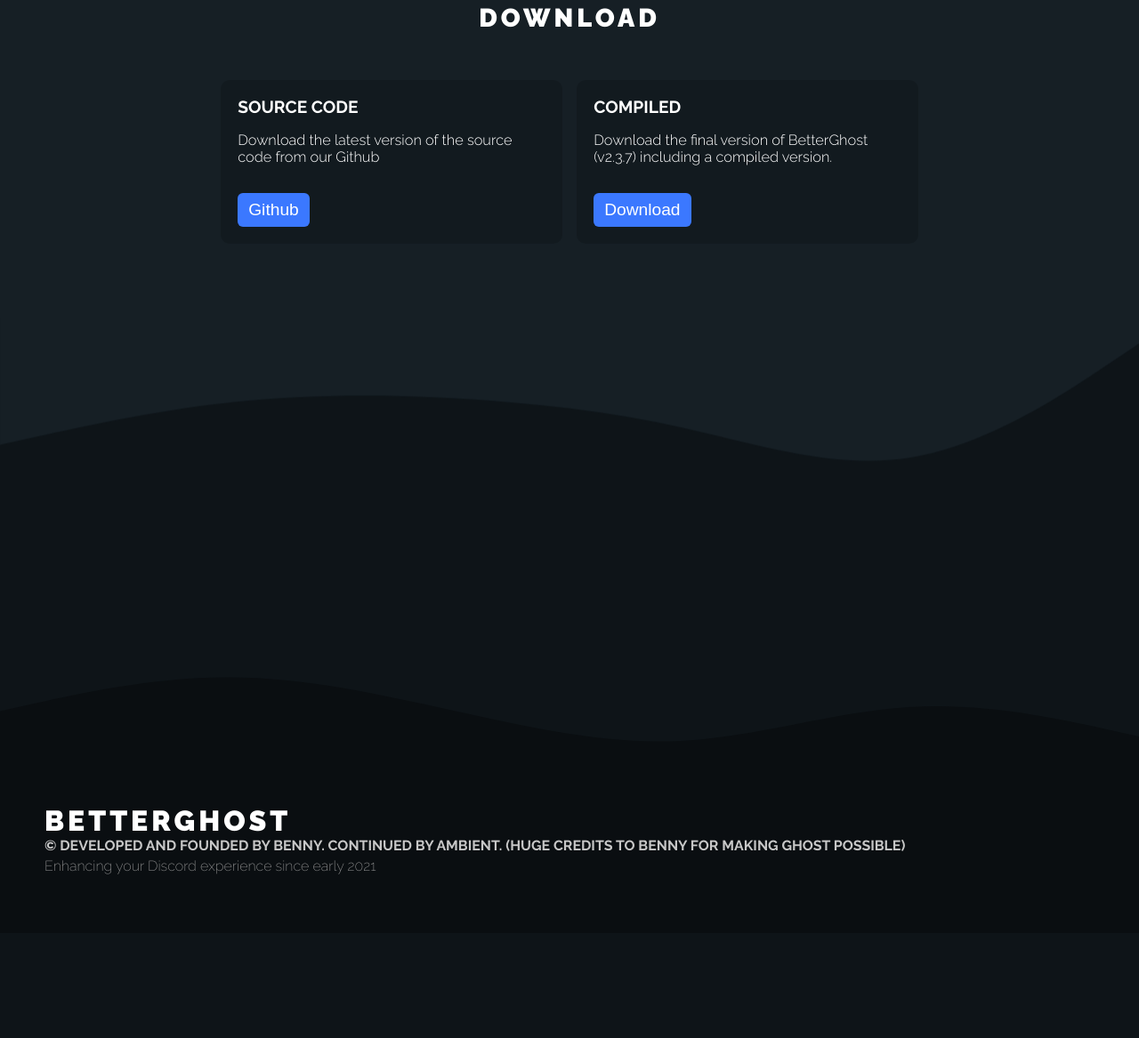
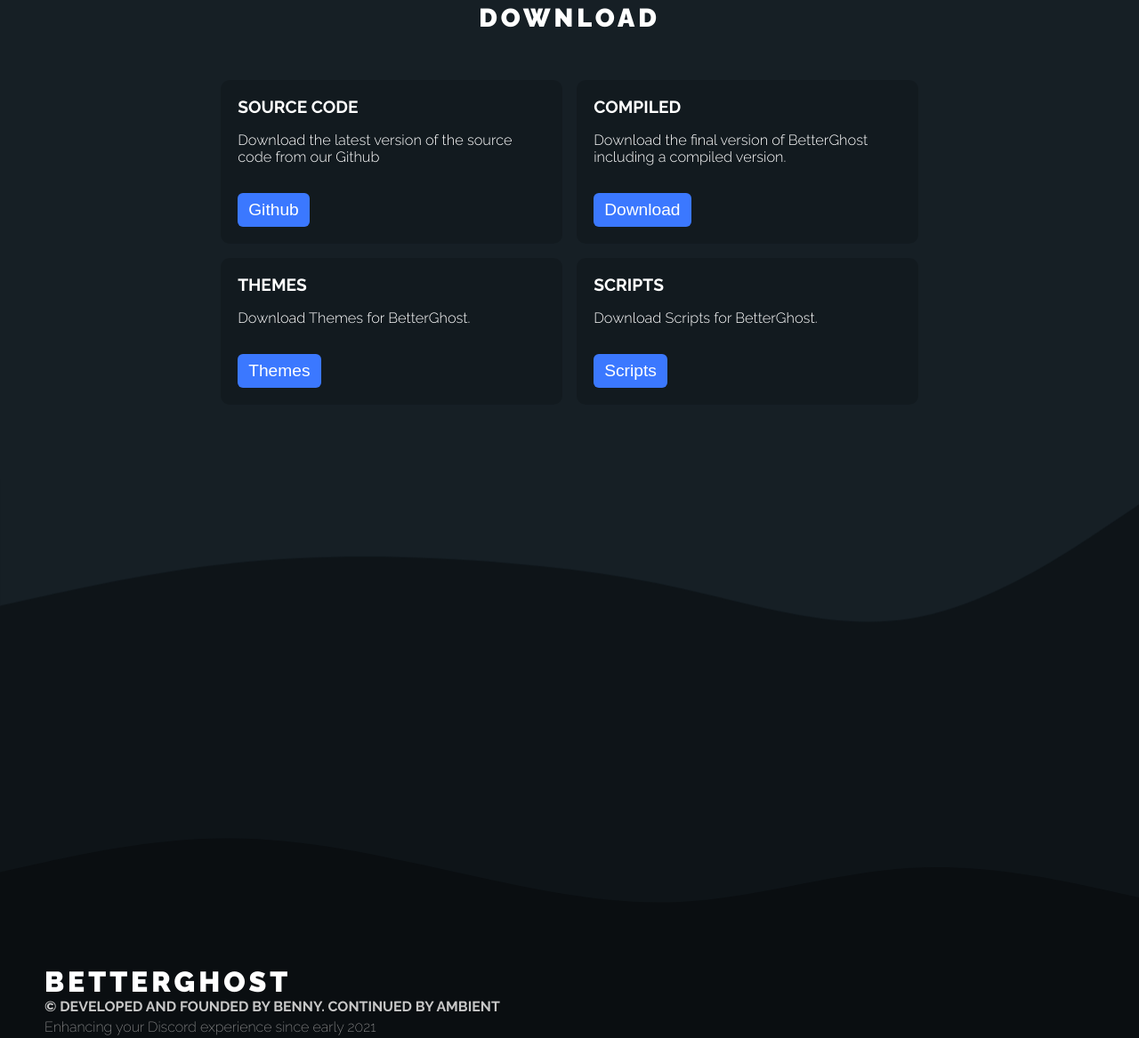
Before and after one commit to BetterGhostBot/Website, a plain HTML site: page index.html in a window 1280 px wide. Shown: the part 2323-3490 px from the top of the page at 89% size. Before the commit the page ends 3372 px from the top, so only its background shows below. Drawn offline with nearby package versions, Linux system fonts and the light colour scheme; a script that the page names is missing.

Commit message:
Update index.html

```diff
--- a/index.html
+++ b/index.html
@@ -9,7 +9,7 @@
 
         <meta name="twitter:card" content="summary_large_image">
         <meta name="twitter:title" content="BetterGhost">
-        <meta name="twitter:description" content="The best and cheepest Discord selfbot created with fun and privacy in mind.">
+        <meta name="twitter:description" content="The Best 200+ Commands, Free & Open Source Discord Selfbot Created With Fun And Privacy In Mind.">
         <meta name="twitter:image" content="https://ghost.cool/assets/animatedbanner.gif">
 
         <meta name="description" content="The best and cheapest Discord selfbot created with fun and privacy in mind.">
@@ -64,8 +64,8 @@
                                 </div>
                                 <div class="item">
                                     <h1><i class="fas fa-paint-roller blue-gradient-text"></i></h1>
-                                    <h4 class="title">Full customisation</h4>
-                                    <p style="font-weight: 300; font-size: 85%;">BetterGhost's embedded messages and rich presence can be fully customised along with custom themes and more.</p>
+                                    <h4 class="title">Full customization</h4>
+                                    <p style="font-weight: 300; font-size: 85%;">BetterGhost's embedded messages and rich presence can be fully customized along with custom themes and more.</p>
                                 </div>
                                 <div class="item">
                                     <h1><i class="fas fa-bolt blue-gradient-text"></i></h1>
@@ -191,7 +191,7 @@
                 <div id="purchase" style="background-color: #161f25; padding-top: 10px; padding-bottom: 80px;">
                     <div class="container">
                         <center>
-                            <h2 style="margin-bottom: 45px;">download</h2>
+                            <h2 style="margin-bottom: 45px;">Download</h2>
                             <div class="grid-custom">
                                 <div class="item">
                                     <div class="card-nohover" style="max-width: 100%;">
@@ -202,16 +202,36 @@
                                         </div>
                                     </div>
                                 </div>
+
                                 <div class="item">
                                     <div class="card-nohover" style="max-width: 100%;">
                                         <div class="card-content">
                                             <h4 class="title">Compiled</h4>
-                                            <p style="font-weight: 300; font-size: 85%;">Download the final version of BetterGhost (v2.3.7) including a compiled version.</p>
-                                            <button class="button" style="margin-top: 15px; font-size: 1.2rem;"><a style="color: inherit; text-decoration: none;" href="https://github.com/BetterGhostBot/Source/releases/tag/V2.3.7">Download</a></button>
+                                            <p style="font-weight: 300; font-size: 85%;">Download the final version of BetterGhost including a compiled version.</p>
+                                            <button class="button" style="margin-top: 15px; font-size: 1.2rem;"><a style="color: inherit; text-decoration: none;" href="https://github.com/BetterGhostSelfbot/BetterGhost/releases/">Download</a></button>
                                         </div>
                                     </div>
                                 </div>
-                            </div>
+
+                                <div class="item">
+                                    <div class="card-nohover" style="max-width: 100%;">
+                                        <div class="card-content">
+                                            <h4 class="title">Themes</h4>
+                                            <p style="font-weight: 300; font-size: 85%;">Download Themes for BetterGhost.</p>
+                                            <button class="button" style="margin-top: 15px; font-size: 1.2rem;"><a style="color: inherit; text-decoration: none;" href="https://github.com/BetterGhostBot/Themes/">Themes</a></button>
+                                        </div>
+                                    </div>
+                                 </div>
+
+                                <div class="item">
+                                    <div class="card-nohover" style="max-width: 100%;">
+                                        <div class="card-content">
+                                            <h4 class="title">Scripts</h4>
+                                            <p style="font-weight: 300; font-size: 85%;">Download Scripts for BetterGhost.</p>
+                                            <button class="button" style="margin-top: 15px; font-size: 1.2rem;"><a style="color: inherit; text-decoration: none;" href="https://github.com/BetterGhostBot/Scripts/">Scripts</a></button>
+                                        </div>
+                                    </div>
+                                </div>
                         </center>
                     </div>
                 </div>
@@ -321,7 +341,7 @@
             <svg xmlns="http://www.w3.org/2000/svg" viewBox="0 0 1440 320" style="margin-bottom: -6px; margin-top: -75px;"><path fill="#0a0e11" fill-opacity="1" d="M0,256L48,245.3C96,235,192,213,288,213.3C384,213,480,235,576,256C672,277,768,299,864,293.3C960,288,1056,256,1152,250.7C1248,245,1344,267,1392,277.3L1440,288L1440,320L1392,320C1344,320,1248,320,1152,320C1056,320,960,320,864,320C768,320,672,320,576,320C480,320,384,320,288,320C192,320,96,320,48,320L0,320Z"></path></svg>
             <div style="background-color: #0a0e11; padding: 50px;">
                 <h1 class="title" style="font-size: 2rem;">BetterGhost</h1>
-                <h5 style="margin: 0px; color: #c7c7c7;">&copy; Developed and founded by Benny. Continued by ambient. (HUGE CREDITS TO BENNY FOR MAKING GHOST POSSIBLE)</h5>
+                <h5 style="margin: 0px; color: #c7c7c7;">&copy; Developed and founded by Benny. Continued by ambient</h5>
                 <p class="moto" style="font-size: 16px; font-style: normal; color: #999999;">Enhancing your Discord experience since early 2021</p>
                 <!-- <img id="footerbannerimg" src="/assets/animatedbanner.gif" style="margin-top: 15px; border-radius: 8px;"> -->
             </div>
```
